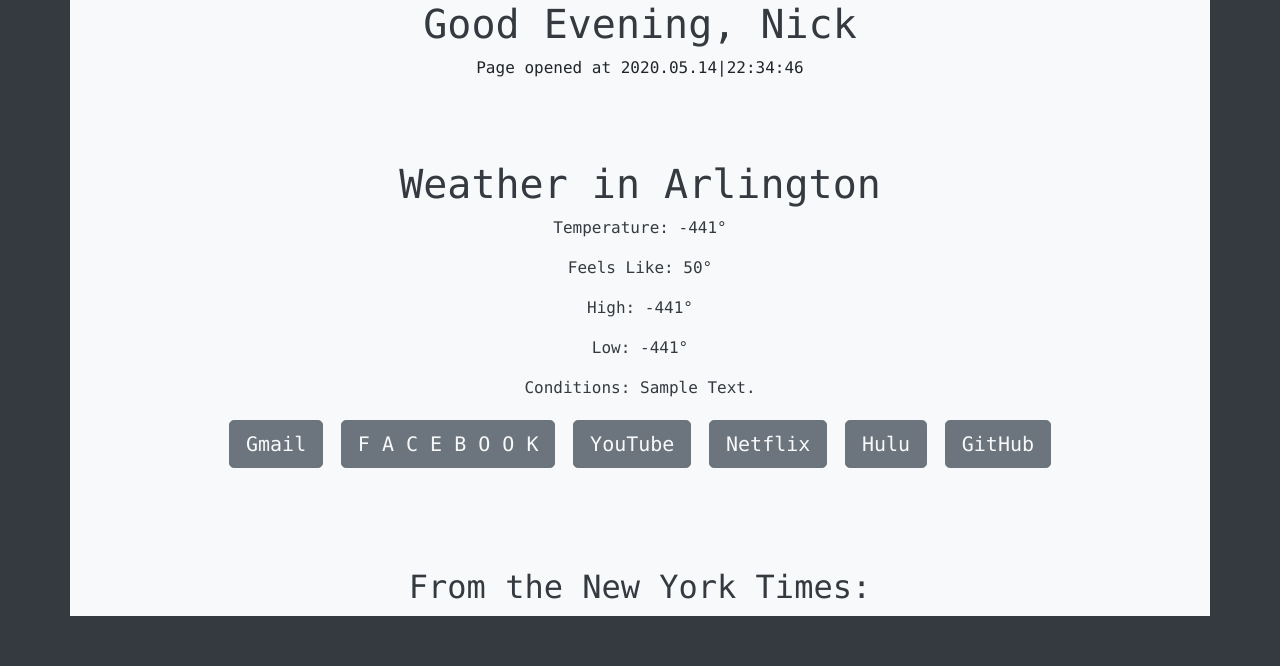
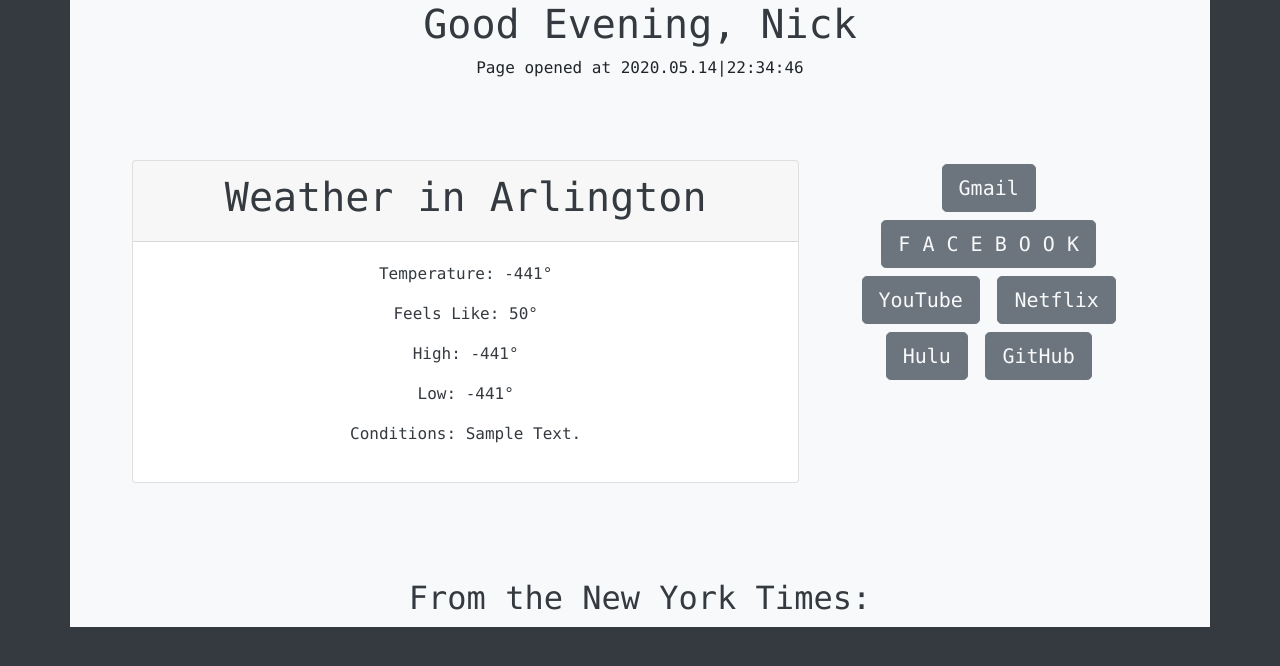
Before and after one commit to nick-gerrard/HomePageFlask, a Flask app: page / in a window 1280 px wide. Shown: the top 666 px of the page. Run offline with Flask 2, Linux system fonts and the light colour scheme; a database or web service that is not in the repository returns one stand-in record (values such as "Sample title"); data that the repository does not hold is empty; some libraries are stand-ins or nearby versions.

Commit message:
updated styling for better scaling

```diff
--- a/templates/nick.html
+++ b/templates/nick.html
@@ -1,18 +1,29 @@
 {% extends "new_layout.html" %}
 {% block content %}
-    <div class="jumbotron text-center align-self-center bg-light pagination-centered text-dark">
+    <div class="jumbotron text-center align-self-center bg-light text-dark">
+        <div class="container">
+            <div class="row">
+                <div class="col-md-8">
+                    <div class="card" class="align-center">
+                        <div class="card-header">
                             <h1 class="text-dark"><a class="text-dark" href="{{ weather_url }}" target="_blank">Weather</a> in Arlington</h1>
+                        </div>
+                        <div class="card-body">
                             <p>Temperature: {{ weatherdata["temp"] }}&#176;</p>
                             <p>Feels Like: {{ weatherdata["feels_like"] }}&#176;</p>
                             <p>High: {{ weatherdata["temp_max"] }}&#176;</p>
                             <p>Low: {{ weatherdata["temp_min"] }}&#176;</p>
                             <p>Conditions: {{ weatherdata["description"] }}</p>
+                        </div>
 
-        <a class="text-dark" href="{{ weather_url }}" target = "_blank">{{ temp }}</a>
-        <div>
+                    </div>
+                </div>
+                <div class="col-md-4 align-center">
                     {% for link in links %}
                     <a href="{{ links[link] }}" target=_blank class="btn btn-lg btn-secondary text-light m-1">{{ link }}</a>
                     {% endfor %}
+                </div>
+            </div>
         </div>
     </div>
     <div class="container">
```
Lines whose indentation alone changed are shown as unchanged.
